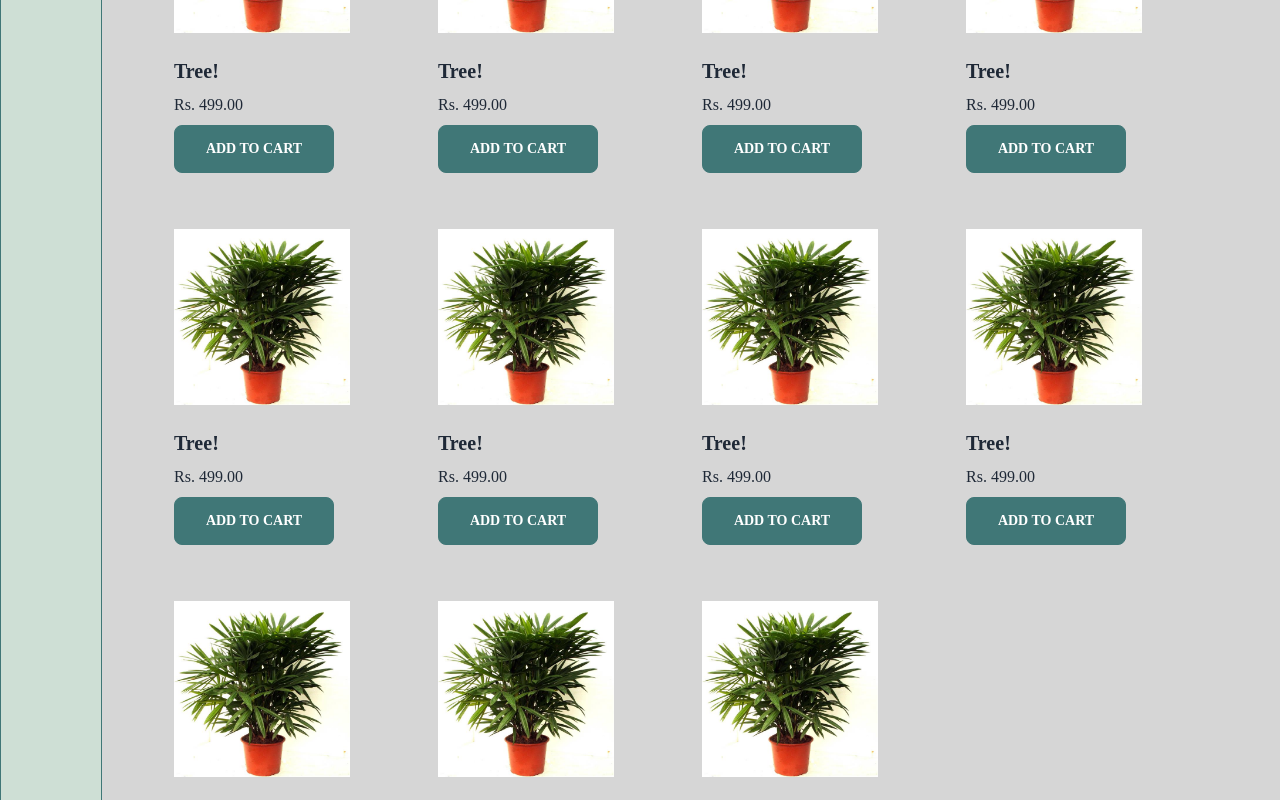
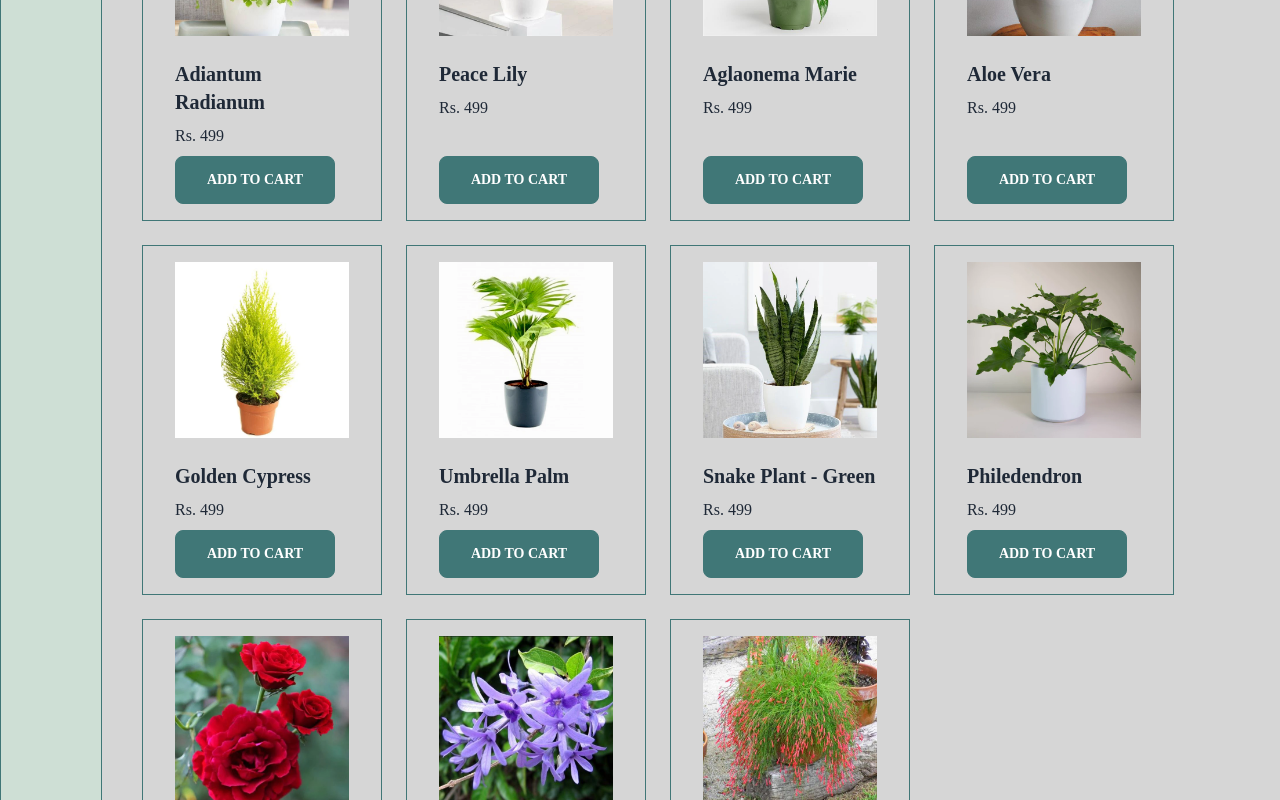
Before and after one commit to BishamKunwor/hamro-fulbari, a Next.js app: page /products in a window 1280 px wide. Shown: the part 760-1560 px from the top of the page. Built offline with nearby package versions, Linux system fonts and the light colour scheme; a web font is replaced by a local one.

Commit message:
Added Dynamic Page refresh and modal popup

```diff
--- a/pages/index.tsx
+++ b/pages/index.tsx
@@ -2,10 +2,30 @@ import AboutUs from "@/components/AboutUs";
 import Review from "@/components/Review";
 import WhyUs from "@/components/WhyUs";
 import Head from "next/head";
+import { useEffect, useState } from "react";
 // import RegisterAccount from "./register";
-import store from "store";
+
+interface PlantsData {
+  name: string;
+  price: number;
+  id: number;
+  imgUrl: string;
+}
 
 export default function Home() {
+  useEffect(() => {
+    fetchPlantsData();
+  }, []);
+  const fetchPlantsData = async () => {
+    try {
+      let response: any = await fetch("/data.json");
+      response = await response.json();
+      setPlantsData(response);
+    } catch (error) {
+      console.log("Fetch Error: ", error);
+    }
+  };
+  const [plantsData, setPlantsData] = useState<PlantsData[]>([]);
   return (
     <>
       <Head>
@@ -25,18 +45,44 @@ export default function Home() {
                 It’s time to grow your
                 <br /> dreams
               </label>
-              <button className="btn btn-primary w-40 bg-primary border-primary hover:bg-primary/80 hover:border-primary/80 mt-8">
-                Shop Now
-              </button>
+              <a href="/products">
+                <button className="btn inline-block btn-primary w-40 bg-primary border-primary hover:bg-primary/80 hover:border-primary/80 mt-8">
+                  Shop Now
+                </button>
+              </a>
             </div>
           </div>
+          {/* The button to open modal */}
+          <label htmlFor="my-modal-4" className="btn">
+            open modal
+          </label>
+          <section id="login-register-prompt-modal">
+            <input type="checkbox" id="my-modal-4" className="modal-toggle" />
+            <label htmlFor="my-modal-4" className="modal cursor-pointer">
+              <label className="modal-box relative" htmlFor="">
+                <h3 className="text-lg font-bold">Please Login to Continue.</h3>
+                <div className="flex justify-between">
+                  <a href="/register">
+                    <button className="btn inline-block btn-primary w-40 bg-primary border-primary hover:bg-primary/80 hover:border-primary/80 mt-8">
+                      Register
+                    </button>
+                  </a>
+                  <a href="/login">
+                    <button className="btn inline-block btn-primary w-40 bg-primary border-primary hover:bg-primary/80 hover:border-primary/80 mt-8">
+                      Login
+                    </button>
+                  </a>
+                </div>
+              </label>
+            </label>
+          </section>
         </section>
         <section className="mx-auto max-w-screen-2xl pt-10">
           <h2 className="text-3xl text-primary text-center my-2">
             New Arrivals plants
           </h2>
           <main className="mt-8 flex justify-between flex-wrap">
-            <div className="card w-96 bg-base-100 hover:shadow-xl rounded-none bg-transparent transition-all duration-300 cursor-pointer">
+            {/* <div className="card w-96 bg-base-100 hover:shadow-xl rounded-none bg-transparent transition-all duration-300 cursor-pointer">
               <figure>
                 <img className="h-96" src="/plant-1.png" alt="Shoes" />
               </figure>
@@ -77,8 +123,43 @@ export default function Home() {
                   </button>
                 </div>
               </div>
-            </div>
+            </div> */}
+            {plantsData.map((data, index) => {
+              if (index > 5) {
+                return;
+              }
+              return (
+                <div
+                  key={index}
+                  className="card gap-6 w-60 py-4 px-8 items-start border border-primary bg-base-100 hover:shadow-xl rounded-none bg-transparent transition-all duration-300 cursor-pointer"
+                >
+                  <figure>
+                    <img
+                      className="h-44 border-primary"
+                      src={data.imgUrl}
+                      alt="Shoes"
+                    />
+                  </figure>
+                  <div className="card-body p-0">
+                    <h2 className="card-title">{data.name}</h2>
+                    <p>Rs. {data.price}</p>
+                    <div className="card-actions justify-start">
+                      <button className="btn btn-primary w-40 bg-primary border-primary hover:bg-primary/80 hover:border-primary/80">
+                        Add to Cart
+                      </button>
+                    </div>
+                  </div>
+                </div>
+              );
+            })}
           </main>
+          <div className="flex mt-16 justify-center my-8">
+            <a href="/products">
+              <button className="btn btn-outline w-40 border-primary hover:bg-primary/80 text-primary hover:border-primary/80">
+                SHOW ALL
+              </button>
+            </a>
+          </div>
         </section>
         <section className="mx-auto max-w-screen-2xl py-10">
           <h2 className="text-3xl text-primary text-center my-2">
--- a/pages/products.tsx
+++ b/pages/products.tsx
@@ -1,24 +1,50 @@
+import { useEffect, useState } from "react";
+
+interface PlantsData {
+  name: string;
+  price: number;
+  id: number;
+  imgUrl: string;
+}
+
 export default function Products() {
+  useEffect(() => {
+    fetchPlantsData();
+  }, []);
+  const fetchPlantsData = async () => {
+    try {
+      let response: any = await fetch("/data.json");
+      response = await response.json();
+      setPlantsData(response);
+    } catch (error) {
+      console.log("Fetch Error: ", error);
+    }
+  };
+  const [plantsData, setPlantsData] = useState<PlantsData[]>([]);
   return (
-    <section className="flex max-w-screen-2xl mx-auto gap-10">
+    <section className="flex max-w-screen-2xl mx-auto gap-10 mb-16">
       <div className="border px-2 border-primary bg-secondary max-w-xs">
         <h2 className="text-2xl text-primary my-2">Products</h2>
       </div>
       <div className="w-full">
         <h2 className="text-3xl text-primary my-2">Products</h2>
         <main className="flex gap-6 flex-wrap">
-          {Array.from({ length: 15 }).map((data, index) => {
+          {plantsData.map((data, index) => {
             return (
               <div
                 key={index}
-                className="card gap-6 w-60 py-4 px-8 items-start bg-base-100 hover:shadow-xl rounded-none bg-transparent transition-all duration-300 cursor-pointer"
+                className="card gap-6 w-60 py-4 px-8 items-start border border-primary bg-base-100 hover:shadow-xl rounded-none bg-transparent transition-all duration-300 cursor-pointer"
               >
                 <figure>
-                  <img className="h-44" src="/plant-1.png" alt="Shoes" />
+                  <img
+                    className="h-44 border-primary"
+                    src={data.imgUrl}
+                    alt="Shoes"
+                  />
                 </figure>
                 <div className="card-body p-0">
-                  <h2 className="card-title">Tree!</h2>
-                  <p>Rs. 499.00</p>
+                  <h2 className="card-title">{data.name}</h2>
+                  <p>Rs. {data.price}</p>
                   <div className="card-actions justify-start">
                     <button className="btn btn-primary w-40 bg-primary border-primary hover:bg-primary/80 hover:border-primary/80">
                       Add to Cart
--- a/public/data.json
+++ b/public/data.json
@@ -3,90 +3,90 @@
     "name": "Rapis Excelsa",
     "price": 499.0,
     "id": 1,
-    "imgUrl": "1.png"
+    "imgUrl": "/plants/1.png"
   },
   {
     "name": "Kentia Forestia",
     "price": 499.0,
     "id": 2,
-    "imgUrl": "2.png"
+    "imgUrl": "/plants/2.png"
   },
   {
     "name": "Ficus Triangularis",
     "price": 499.0,
     "id": 3,
-    "imgUrl": "3.png"
+    "imgUrl": "/plants/3.png"
   },
   {
     "name": "Ficas Starlight",
     "price": 499.0,
     "id": 4,
-    "imgUrl": "4.png"
+    "imgUrl": "/plants/4.png"
   },
   {
     "name": "Adiantum Radianum",
     "price": 499.0,
     "id": 5,
-    "imgUrl": "5.png"
+    "imgUrl": "/plants/5.png"
   },
   {
     "name": "Peace Lily",
     "price": 499.0,
     "id": 6,
-    "imgUrl": "6.png"
+    "imgUrl": "/plants/6.png"
   },
   {
     "name": "Aglaonema Marie",
     "price": 499.0,
     "id": 7,
-    "imgUrl": "7.png"
+    "imgUrl": "/plants/7.png"
   },
   {
     "name": "Aloe Vera",
     "price": 499.0,
     "id": 8,
-    "imgUrl": "8.png"
+    "imgUrl": "/plants/8.png"
   },
   {
     "name": "Golden Cypress",
     "price": 499.0,
     "id": 9,
-    "imgUrl": "9.png"
+    "imgUrl": "/plants/9.png"
   },
   {
     "name": "Umbrella Palm",
     "price": 499.0,
     "id": 10,
-    "imgUrl": "10.png"
+    "imgUrl": "/plants/10.png"
   },
   {
     "name": "Snake Plant - Green",
     "price": 499.0,
     "id": 11,
-    "imgUrl": "11.png"
+    "imgUrl": "/plants/11.png"
   },
   {
     "name": "Philedendron",
     "price": 499.0,
     "id": 12,
-    "imgUrl": "12.png"
+    "imgUrl": "/plants/12.png"
   },
   {
     "name": "Gladiator Red Rose",
     "price": 499.0,
     "id": 13,
-    "imgUrl": "13.png"
+    "imgUrl": "/plants/13.png"
   },
   {
     "name": "PetriaVolubils",
     "price": 499.0,
     "id": 14,
-    "imgUrl": "14.png"
+    "imgUrl": "/plants/14.png"
   },
   {
     "name": "Russelia",
     "price": 499.0,
     "id": 15,
-    "imgUrl": "15.png"
+    "imgUrl": "/plants/15.png"
   }
 ]
```
